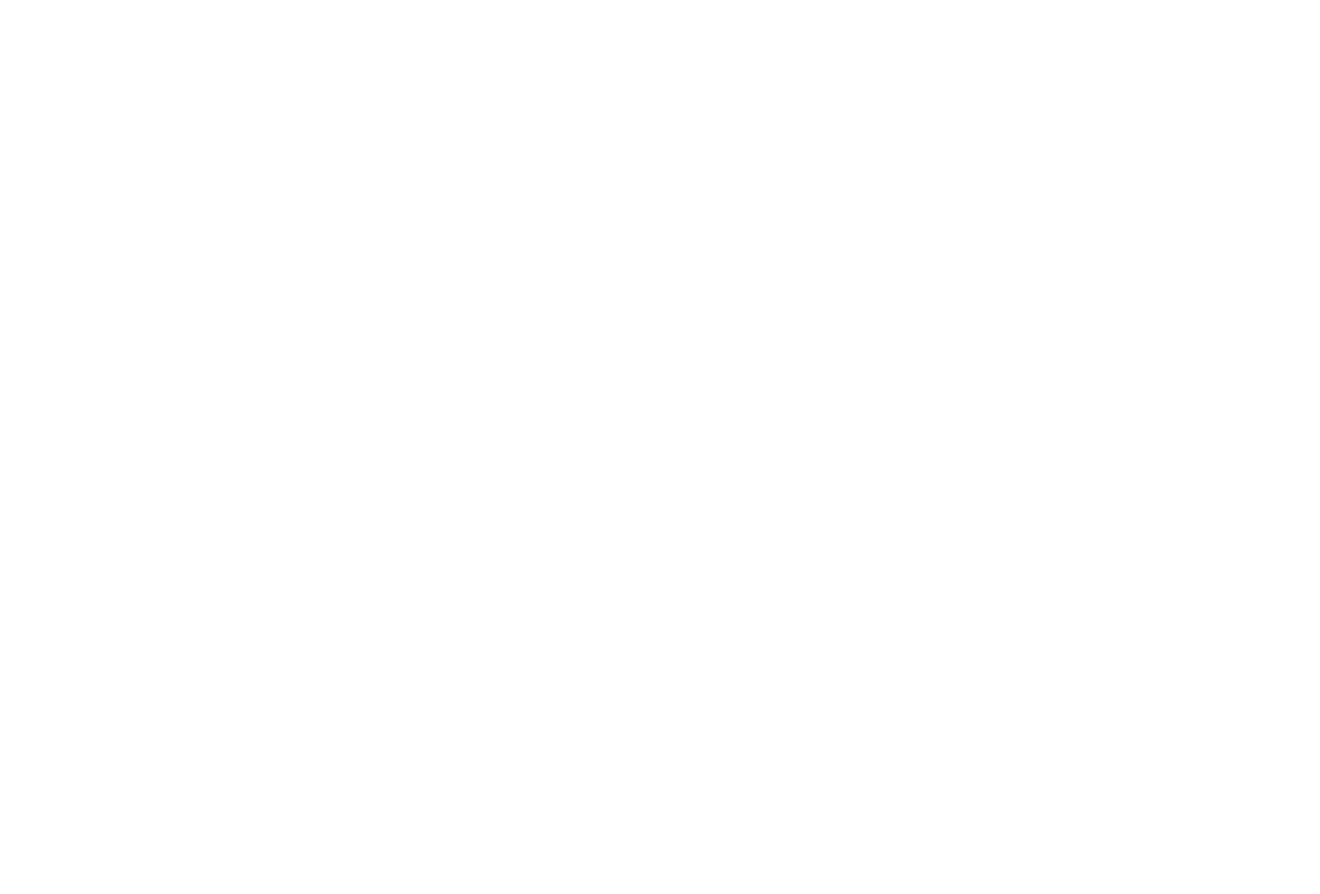
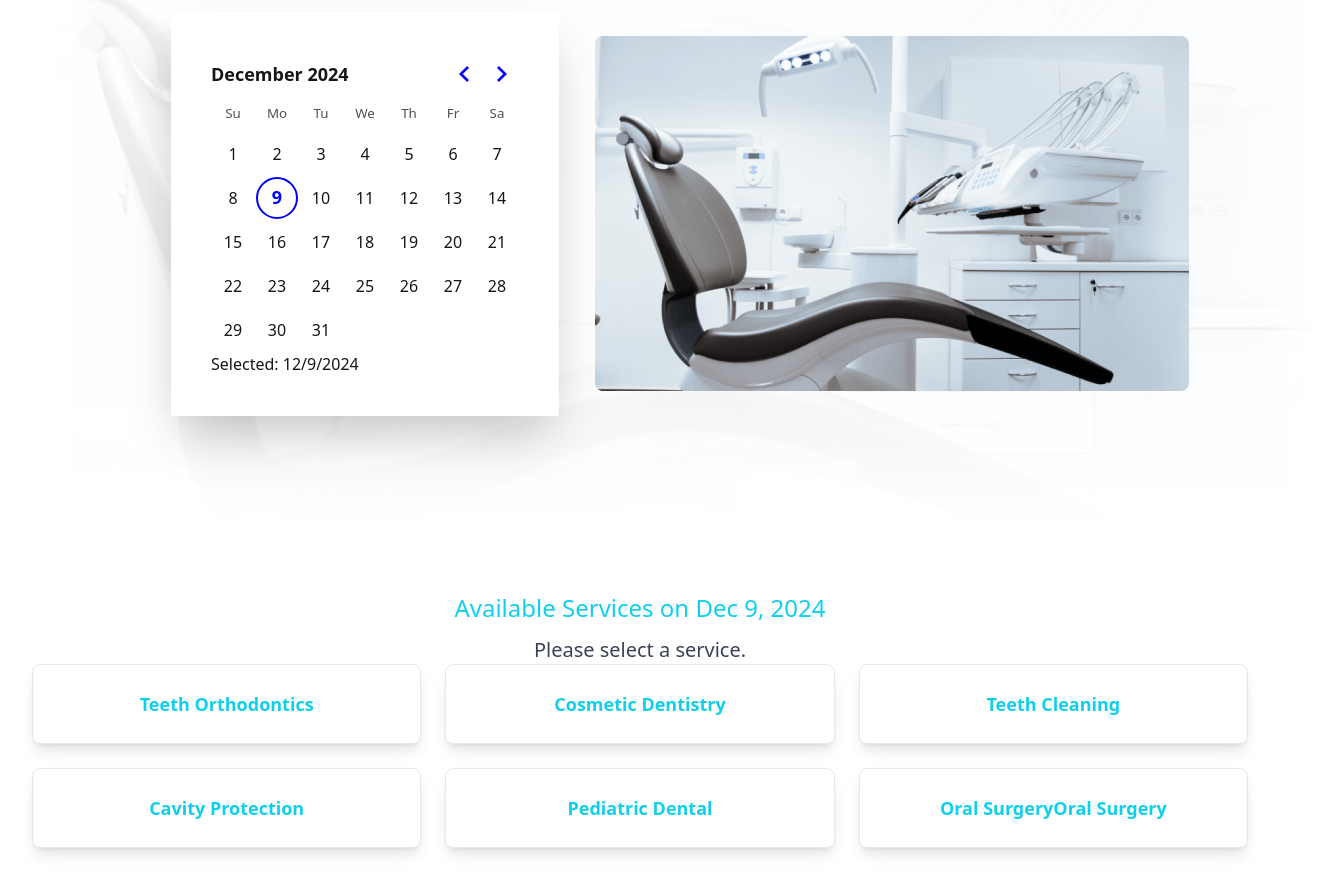
Before and after one commit to mern-project01/doctor-house, a React (Vite) app: page /Appointment in a window 1280 px wide. Before the commit this address had no page. Shown: the part 180-1074 px from the top of the page, 1320 px wide, since content can reach past the window. Before the commit the page ends 800 px from the top, so only its background shows below. Built offline with nearby package versions, Linux system fonts and the light colour scheme.

Commit message:
Your commit message

```diff
--- a/package.json
+++ b/package.json
@@ -10,7 +10,9 @@
     "preview": "vite preview"
   },
   "dependencies": {
+    "date-fns": "^4.1.0",
     "react": "^18.3.1",
+    "react-day-picker": "^9.4.3",
     "react-dom": "^18.3.1",
     "react-router-dom": "^7.0.2"
   },
--- /dev/null
+++ b/public/appointmentOptions.json
@@ -0,0 +1,118 @@
+[
+    {
+      "_id": 1,
+      "name": "Teeth Orthodontics",
+      "slots": [
+        "08.00 AM - 08.30 AM",
+        "08.30 AM - 09.00 AM",
+        "09.00 AM - 9.30 AM",
+        "09.30 AM - 10.00 AM",
+        "10.00 AM - 10.30 AM",
+        "10.30 AM - 11.00 AM",
+        "11.00 AM - 11.30 AM",
+        "11.30 AM - 12.00 AM",
+        "1.00 PM - 1.30 PM",
+        "1.30 PM - 2.00 PM",
+        "2.00 PM - 2.30 PM",
+        "2.30 PM - 3.00 PM",
+        "3.00 PM - 3.30 PM",
+        "3.30 PM - 4.00 PM",
+        "4.00 PM - 4.30 PM",
+        "4.30 PM - 5.00 PM"
+      ]
+    },
+    {
+      "_id": 2,
+      "name": "Cosmetic Dentistry",
+      "slots": [
+        "08.00 AM - 08.30 AM",
+        "08.30 AM - 09.00 AM",
+        "09.00 AM - 9.30 AM",
+        "09.30 AM - 10.00 AM",
+        "10.00 AM - 10.30 AM",
+        "10.30 AM - 11.00 AM",
+        "11.00 AM - 11.30 AM",
+        "11.30 AM - 12.00 AM",
+        "1.00 PM - 1.30 PM",
+        "1.30 PM - 2.00 PM",
+        "2.00 PM - 2.30 PM",
+        "2.30 PM - 3.00 PM",
+        "3.00 PM - 3.30 PM",
+        "3.30 PM - 4.00 PM",
+        "4.00 PM - 4.30 PM",
+        "4.30 PM - 5.00 PM"
+      ]
+    },
+    {
+      "_id": 3,
+      "name": "Teeth Cleaning",
+      "slots": [
+        "08.00 AM - 08.30 AM",
+        "08.30 AM - 09.00 AM",
+        "09.00 AM - 9.30 AM",
+        "09.30 AM - 10.00 AM",
+        "10.00 AM - 10.30 AM",
+        "10.30 AM - 11.00 AM",
+        "11.00 AM - 11.30 AM",
+        "11.30 AM - 12.00 AM",
+        "1.00 PM - 1.30 PM",
+        "1.30 PM - 2.00 PM",
+        "2.00 PM - 2.30 PM",
+        "2.30 PM - 3.00 PM",
+        "3.00 PM - 3.30 PM",
+        "3.30 PM - 4.00 PM",
+        "4.00 PM - 4.30 PM",
+        "4.30 PM - 5.00 PM"
+      ]
+    },
+    {
+      "_id": 4,
+      "name": "Cavity Protection",
+      "slots": [
+        "08.00 AM - 08.30 AM",
+        "08.30 AM - 09.00 AM",
+        "09.00 AM - 9.30 AM",
+        "09.30 AM - 10.00 AM",
+        "10.00 AM - 10.30 AM",
+        "10.30 AM - 11.00 AM",
+        "11.00 AM - 11.30 AM",
+        "11.30 AM - 12.00 AM",
+        "1.00 PM - 1.30 PM",
+        "1.30 PM - 2.00 PM",
+        "2.00 PM - 2.30 PM",
+        "2.30 PM - 3.00 PM",
+        "3.00 PM - 3.30 PM",
+        "3.30 PM - 4.00 PM",
+        "4.00 PM - 4.30 PM",
+        "4.30 PM - 5.00 PM"
+      ]
+    },
+    {
+      "_id": 5,
+      "name": "Pediatric Dental",
+      "slots": [
+      ]
+    },
+    {
+      "_id": 6,
+      "name": "Oral Surgery",
+      "slots": [
+        "08.00 AM - 08.30 AM",
+        "08.30 AM - 09.00 AM",
+        "09.00 AM - 9.30 AM",
+        "09.30 AM - 10.00 AM",
+        "10.00 AM - 10.30 AM",
+        "10.30 AM - 11.00 AM",
+        "11.00 AM - 11.30 AM",
+        "11.30 AM - 12.00 AM",
+        "1.00 PM - 1.30 PM",
+        "1.30 PM - 2.00 PM",
+        "2.00 PM - 2.30 PM",
+        "2.30 PM - 3.00 PM",
+        "3.00 PM - 3.30 PM",
+        "3.30 PM - 4.00 PM",
+        "4.00 PM - 4.30 PM",
+        "4.30 PM - 5.00 PM"
+      ]
+    }
+  ]
--- /dev/null
+++ b/src/pages/About/About.jsx
@@ -0,0 +1,11 @@
+import React from 'react';
+
+const About = () => {
+    return (
+        <div className='min-h-screen flex items-center justify-center text-red-800 text-5xl'>
+            <h1 >abute page is not ready for showing somethings</h1>
+        </div>
+    );
+};
+
+export default About;
--- /dev/null
+++ b/src/pages/Appointment/Appointment.jsx
@@ -0,0 +1,18 @@
+import React, { useState } from "react";
+import AppointmentBanner from "./AppointmentBanner/AppointmentBanner";
+import AvailableOptions from "./AvailableOptions/AvailableOptions";
+import AvailableService from "./AvailableAppointmentServices/AvailableService";
+
+const Appointment = () => {
+      const [selectedDate, setSelectedDate] = useState(new Date());
+
+  return (
+    <div>
+          <AppointmentBanner selectedDate={selectedDate} setSelectedDate={setSelectedDate} ></AppointmentBanner>{" "}
+          <AvailableService selectedDate={selectedDate} ></AvailableService>
+          <AvailableOptions></AvailableOptions>
+    </div>
+  );
+};
+
+export default Appointment;
--- /dev/null
+++ b/src/pages/Appointment/AppointmentBanner/AppointmentBanner.jsx
@@ -0,0 +1,39 @@
+import React, { useState } from "react";
+import landing from "../../../assets/img/landing-bg.png";
+import chair from "../../../assets/img/chair 1.png";
+import { DayPicker } from "react-day-picker";
+import "react-day-picker/style.css";
+
+const AppointmentBanner = ({selectedDate, setSelectedDate}) => {
+  // const [selectedDate, setSelectedDate] = useState(new Date());
+
+  return (
+    <div
+      style={{
+        background: `url(${landing})`,
+        backgroundSize: "cover",
+        backgroundPosition: "center",
+      }}
+      className="md:mx-10 lg:container "
+    >
+      <div className="hero-content  flex-col  lg:flex-row-reverse  py-32">
+        <img src={chair} />
+        <div className="p-2 mr-5 shadow-2xl bg-base-100 rounded-4xl ">
+          <DayPicker
+            mode="single"
+            selected={selectedDate}
+            onSelect={setSelectedDate}
+            footer={
+              selectedDate
+                ? `Selected: ${selectedDate.toLocaleDateString()}`
+                : "Pick a day."
+            }
+            className="p-8"
+          />
+        </div>
+      </div>
+    </div>
+  );
+};
+
+export default AppointmentBanner;
--- /dev/null
+++ b/src/pages/Appointment/AvailableAppointmentServices/AvailableService.jsx
@@ -0,0 +1,28 @@
+import { format } from "date-fns";
+import React from "react";
+import ButtonComponent from "../../../components/ButtonComponent/ButtonComponent";
+import { Link } from "react-router-dom";
+
+const AvailableService = ({ selectedDate }) => {
+
+  return (
+    <div className="py-12">
+      <div className="text-center">
+        <h1 className="text-primary text-2xl">
+          Available Services on <span>{format(selectedDate, "PP")}</span>
+        </h1>
+        <h3 className="text-accent text-xl pt-3">Please select a service.</h3>
+      </div>
+      <div className="grid grid-cols-1 px-8 md:grid-cols-3 gap-6 ">
+        <Link to="" className="btn bg-base-100 shadow-lg h-20 text-lg text-primary hover:text-blue-700">Teeth Orthodontics</Link>
+        <Link to="" className="btn bg-base-100 shadow-lg h-20 text-lg text-primary hover:text-blue-700">Cosmetic Dentistry</Link>
+        <Link to="" className="btn bg-base-100 shadow-lg h-20 text-lg text-primary hover:text-blue-700">Teeth Cleaning</Link>
+        <Link to="" className="btn bg-base-100 shadow-lg h-20 text-lg text-primary hover:text-blue-700">Cavity Protection</Link>
+        <Link to="" className="btn bg-base-100 shadow-lg h-20 text-lg text-primary hover:text-blue-700">Pediatric Dental</Link>
+        <Link to="" className="btn bg-base-100 shadow-lg h-20 text-lg text-primary hover:text-blue-700">Oral SurgeryOral Surgery</Link>
+      </div>
+    </div>
+  );
+};
+
+export default AvailableService;
--- /dev/null
+++ b/src/pages/Appointment/AvailableOptions/AvailableOptions.jsx
@@ -0,0 +1,45 @@
+import React, { useEffect, useState } from 'react';
+import ButtonComponent from '../../../components/ButtonComponent/ButtonComponent';
+
+const AvailableOptions = () => {
+  const [availableOptions, setAvailableOptions] = useState([])
+  useEffect(() =>{
+    fetch("appointmentOptions.json")
+      .then((res) =>res.json())
+       .then((data)=>setAvailableOptions(data))
+  },[])
+    return (
+      <div className="py-16">
+        <div className="py-12">
+          <h1 className="text-center text-primary text-xl md:text-2xl">
+            Available slots for Teeth Orthodontics.{" "}
+          </h1>
+        </div>
+        <div className="grid grid-cols-1 px-6 md:grid-cols-3 gap-4">
+          {availableOptions.map((option) => (
+            <div className="card ">
+              <div className="card-body  " key={option._id}>
+                <h1 className="card-title text-primary py-2 justify-center ">
+                  {option.name}
+                </h1>
+                <p className="text-center">
+                  {option.slots.length > 0
+                    ? option.slots[0]
+                    : "Please try another time"}
+                </p>
+                <p className="text-center">
+                  {option.slots.length}{" "}
+                  {option.slots.length > 1 ? "Spaces" : "Space"} Availaable{" "}
+                </p>
+                <button className="btn btn-success w-[150px] m-auto mt-5 ">
+                  Book Now
+                </button>
+              </div>
+            </div>
+          ))}
+        </div>
+      </div>
+    );
+};
+
+export default AvailableOptions;
--- a/src/pages/Home/HomeBanner/HomeBanner.jsx
+++ b/src/pages/Home/HomeBanner/HomeBanner.jsx
@@ -12,7 +12,7 @@ const HomeBanner = () => {
         backgroundPosition: "center",
       }}
     >
-      <div className="hero-content flex-col lg:flex-row-reverse pb-32">
+      <div className="hero-content flex-col lg:flex-row-reverse py-32">
         <img src={chair} />
         <div>
           <h1 className="text-2xl my-2 lg:text-5xl font-bold">
--- a/src/pages/Home/HomeTestimonal/Hometestimonal.jsx
+++ b/src/pages/Home/HomeTestimonal/Hometestimonal.jsx
@@ -3,16 +3,16 @@ import people from '../../../assets/img/people-1 1.png'
 import mask from '../../../assets/img/Mask Group 7@2x 1.png'
 const Hometestimonal = () => {
     return (
-      <div className="px-28 py-28">
+      <div className=" py-28 md:px-28">
         {/* this is for testimonal banner */}
-        <div className="pb-24 md:flex flex-row-reverse justify-between">
-          <img src={mask} alt="" />
+        <div className="pb-24 flex flex-row- justify-between">
           <div>
             <h4 className="pb-6 text-secondary text-xl font-extralight">
               Testimonial
             </h4>
             <h1 className="text-accent text-4xl">What Our Patients Says</h1>
           </div>
+          <img src={mask} alt=""/>
         </div>
         {/* this is for testimonal card section */}
         <div className=" px-12 md:grid grid-cols-3 gap-16">
--- a/src/pages/share/Navebar/Navebar.jsx
+++ b/src/pages/share/Navebar/Navebar.jsx
@@ -1,11 +1,12 @@
 import React from 'react';
 import { Link, NavLink, } from 'react-router-dom';
-const menuITem = <React.Fragment>
+const menuITem = (
+  <React.Fragment>
     <li>
       <NavLink to="/">Home</NavLink>
     </li>
     <li>
-        <Link to="/About">About</Link>
+      <NavLink to="/About">About</NavLink>
     </li>
     <li>
       <Link to="/Appointment">Appointment</Link>
@@ -20,6 +21,7 @@ const menuITem = <React.Fragment>
       <Link to="/Login">Login </Link>
     </li>
   </React.Fragment>
+);
 const Navebar = () => {
     return (
       <div className='w-auto h-16 font-normal'>
@@ -53,7 +55,7 @@ const Navebar = () => {
                 {menuITem}
               </ul>
             </div>
-            <a className="btn btn-ghost text-xl">Doctors Portal</a>
+            <NavLink to="/" className="btn btn-ghost text-xl visited:">Doctors Portal</NavLink>
           </div>
           <div className="navbar-center hidden lg:flex">
             <ul className="menu menu-horizontal px-1 text-base">
```
Also changed, not shown: src/pages/Router/Router.jsx (+10 -1 lines), public/image.png (deleted), 1 other file (tests, documents, lock files or other folders). Lines whose indentation alone changed are shown as unchanged.
